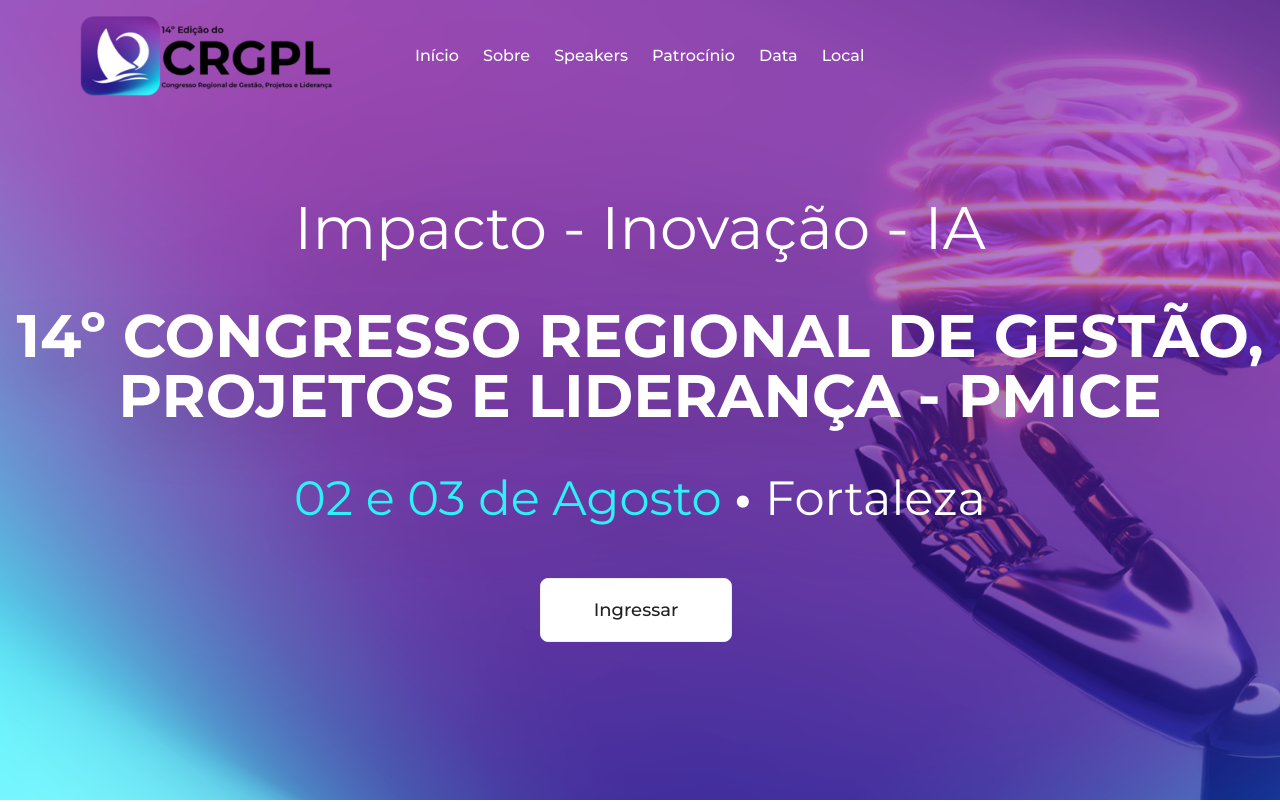
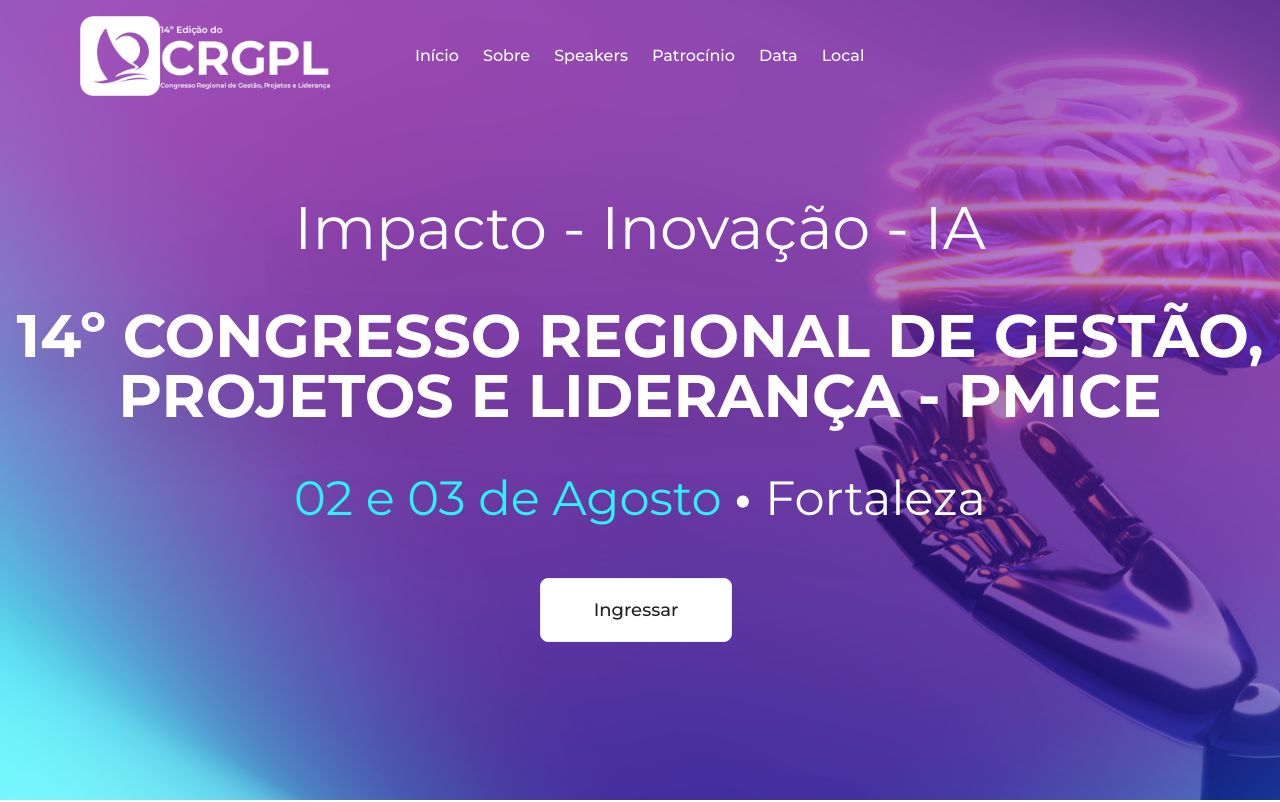
Before and after one commit to f3gomes/pmi-event-page, a Next.js app: page / in a window 1280 px wide. Shown: the top 802 px of the page. Built offline with nearby package versions, Linux system fonts and the light colour scheme.

Commit message:
feat: update logo logic

```diff
--- a/components/navbar/index.tsx
+++ b/components/navbar/index.tsx
@@ -6,6 +6,7 @@
 import Image from "next/image";
 import { Bars3Icon, XMarkIcon } from "@heroicons/react/24/solid";
 import { Collapse, IconButton, Navbar as MTNavbar } from "@material-tailwind/react";
+
 import BuyButton from "../buy-button";
 
 interface NavItemProps {
@@ -99,6 +100,7 @@
   const [open, setOpen] = useState(false);
   const [showButton, setShowButton] = useState(false);
   const [isScrolling, setIsScrolling] = useState(false);
+  const [logoImage, setLogoImage] = useState("/logo/logo-white.png");
 
   const handleOpen = () => setOpen((cur) => !cur);
 
@@ -119,8 +121,10 @@
     function handleScroll() {
       if (window.scrollY > 0) {
         setIsScrolling(true);
+        setLogoImage("/logo/logo.png");
       } else {
         setIsScrolling(false);
+        setLogoImage("/logo/logo-white.png");
       }
     }
 
@@ -155,9 +159,9 @@
             priority
             width={0}
             height={0}
+            alt="logo"
             sizes="100vw"
-            src={"/logo/logo.png"}
-            alt="logo"
+            src={logoImage}
             className="cursor-pointer w-auto h-20"
           />
         </Link>
```
Also changed, not shown: public/logo/logo-white.png (added).
